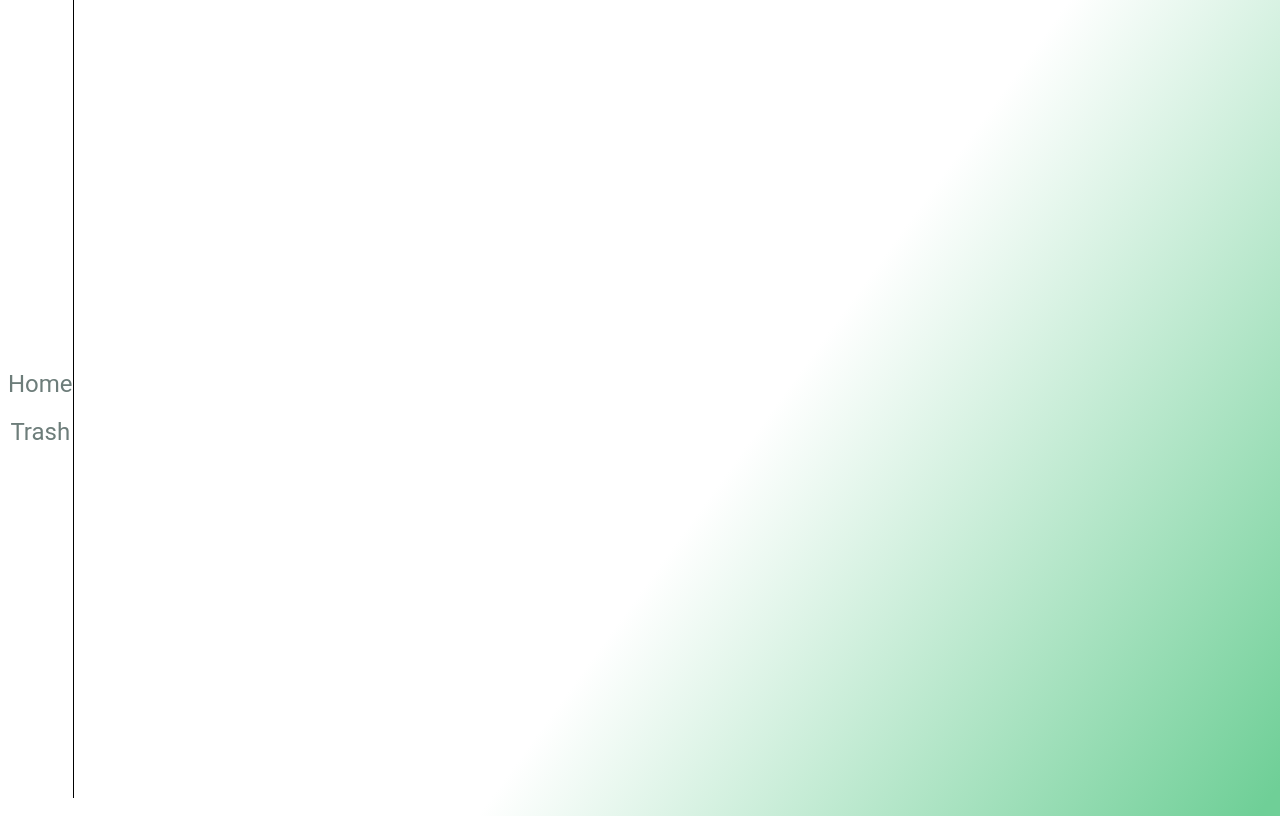
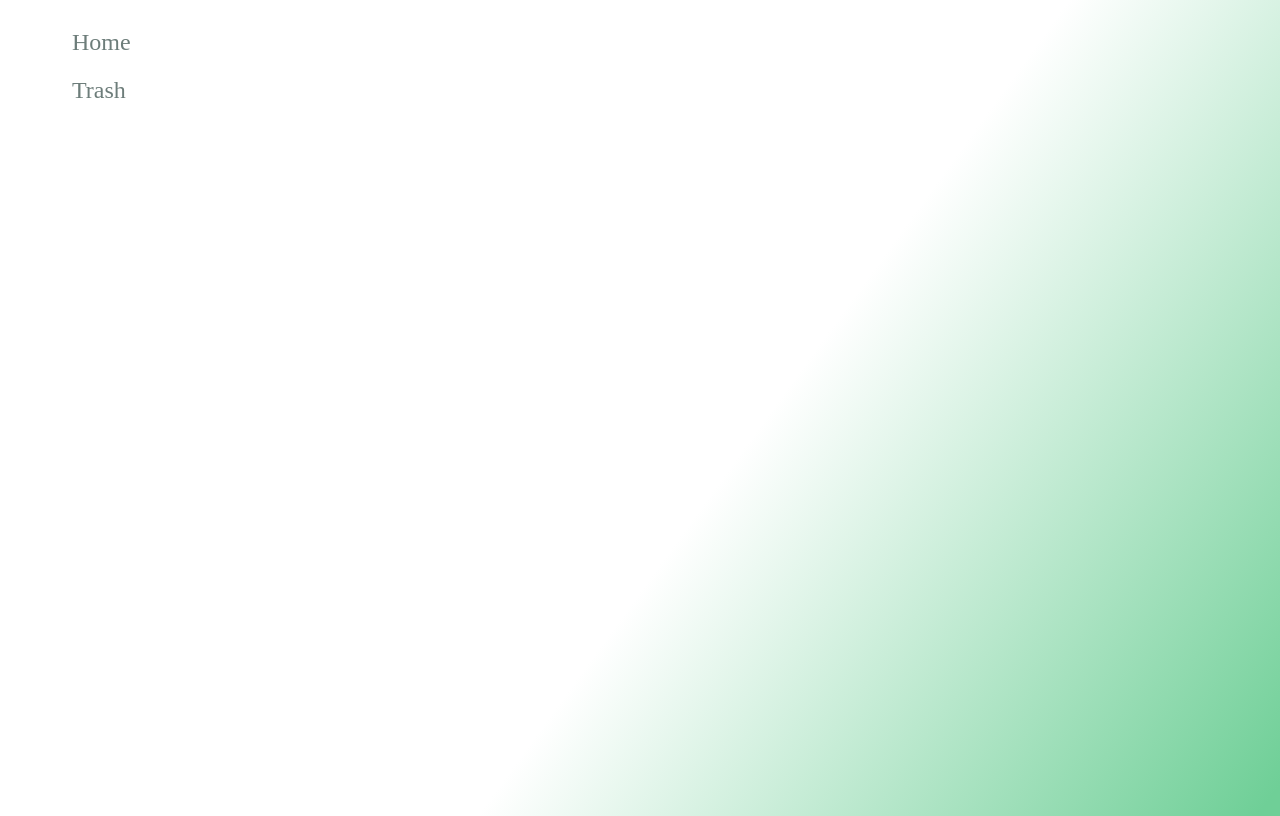
Before and after one commit to salvatoreallegra/MatchaLeaf, a React (Create React App) app in the folder client/: page / in a window 1280 px wide. Built offline with nearby package versions, Linux system fonts and the light colour scheme.

Commit message:
navbar element style updated

```diff
--- a/client/src/Elements/NavBar/index.js
+++ b/client/src/Elements/NavBar/index.js
@@ -1,20 +1,15 @@
 import styled from 'styled-components'
 
 const StyledNavBar = styled.nav`
-  grid-row-start: 1;
-  grid-row-end: 5;
-  grid-column-start: 1;
-  grid-column-end: 1;
   display: flex;
   flex-direction: column;
   justify-content: center;
-  align-items: center;
-  font-family: Roboto;
-  font-style: normal;
+  align-items: flex-start;
+  margin-left: 5vw;
+  margin-bottom: 10vw;
   font-size: 24px;
   line-height: 28px;
-  height: 100vh;
-  border-right: 1px solid #000;
-  margin-top: -10px;
+  width: 15vw;
 `
+
 export default StyledNavBar
```
